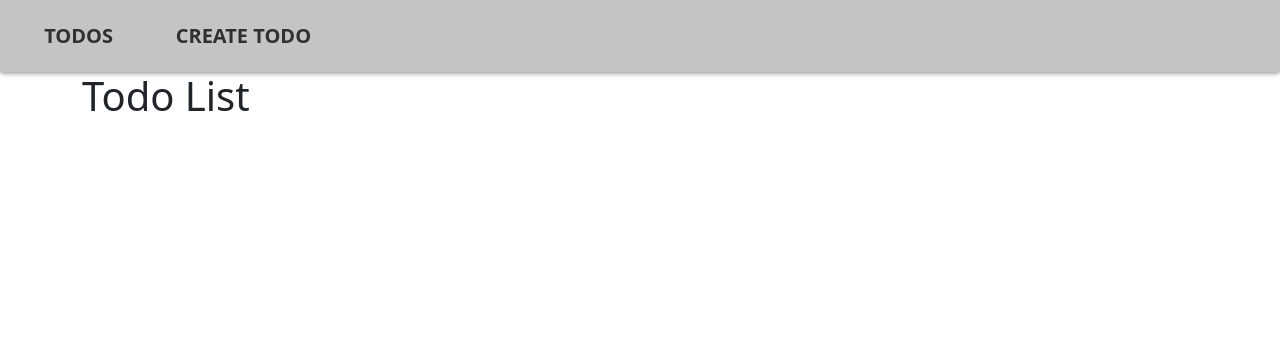
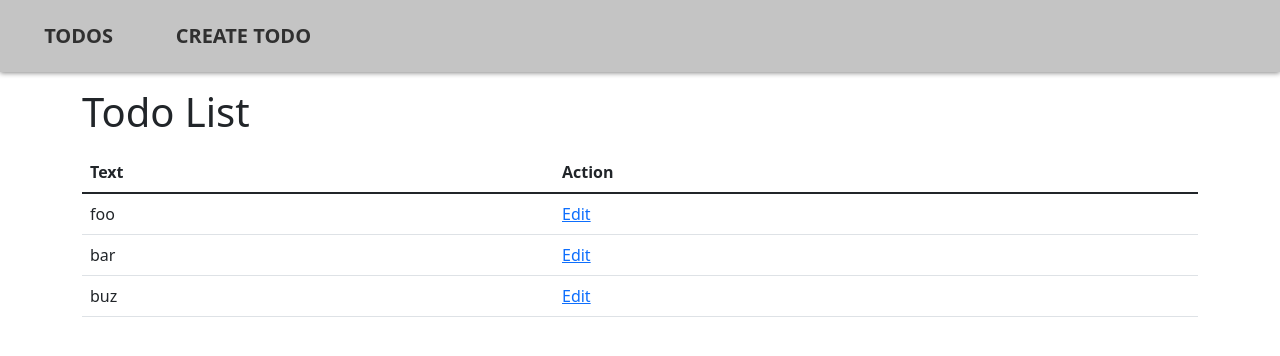
Before and after one commit to Cha-er-si/CRUD_MERN, a React (Create React App) app: page / in a window 1280 px wide. Shown: the top 356 px of the page. Built offline with nearby package versions, Linux system fonts and the light colour scheme.

Commit message:
Modified Create Todo and Todo List

```diff
--- a/src/App.css
+++ b/src/App.css
@@ -21,10 +21,12 @@
   padding-left: 2.5%;
   color: #303030 !important;
 }
+
 .navbar-item-link {
   color: #303030;
   text-decoration: none;
 }
+
 .navbar-item-link:hover {
-  color: #303030;
+  color: #1f1f1f;
 }
--- a/src/App.js
+++ b/src/App.js
@@ -1,9 +1,9 @@
 import React from 'react';
 import { Switch, Route, Link } from 'react-router-dom';
 import './App.css';
-import todoList from './components/todoList.js';
+import TodoList from './components/todoList.js';
 import editTodo from './components/editTodo.js';
-import createTodo from './components/createTodo.js';
+import CreateTodo from './components/createTodo.js';
 
 function App() {
   return (
@@ -23,9 +23,9 @@ function App() {
         </ul>
       </nav>
       <Switch>
-        <Route exact path='/' component={todoList} />
+        <Route exact path='/' component={TodoList} />
         <Route path='/edit/:id' component={editTodo} />
-        <Route path='/create' component={createTodo} />
+        <Route path='/create' component={CreateTodo} />
       </Switch>
     </div>
   );
--- a/src/components/createTodo.js
+++ b/src/components/createTodo.js
@@ -1,11 +1,40 @@
 import React from 'react';
+import { useForm } from 'react-hook-form';
+import { useHistory } from 'react-router-dom';
 
-const createTodo = () => {
+const CreateTodo = () => {
+  const { register, handleSubmit } = useForm();
+  const history = useHistory();
+
+  const onSubmit = handleSubmit((data) => {
+    alert(JSON.stringify(data));
+    history.push('/');
+  });
+
   return (
     <div className='container'>
-      <h1>Create Todo Item</h1>
+      <div className='mt-3'>
+        <h1>Create Todo Item</h1>
+        <form onSubmit={onSubmit}>
+          <div className='form-group'>
+            <label htmlFor='text'>Text:</label>
+            <input
+              {...register('text', { required: true })}
+              className='form-control'
+              type='text'
+              name='text'
+              id='text'
+            />
+          </div>
+          <div className='form-group'>
+            <button type='submit' className='btn btn-primary'>
+              Create Todo
+            </button>
+          </div>
+        </form>
+      </div>
     </div>
   );
 };
 
-export default createTodo;
+export default CreateTodo;
--- a/src/components/todoList.js
+++ b/src/components/todoList.js
@@ -1,11 +1,42 @@
-import React from 'react';
+import React, { useState, useEffect } from 'react';
+import { Link } from 'react-router-dom';
 
-const todoList = () => {
+const TodoList = () => {
+  const [items, setItems] = useState([]);
+
+  useEffect(() => {
+    setItems([
+      { text: 'foo', id: 0 },
+      { text: 'bar', id: 1 },
+      { text: 'buz', id: 2 },
+    ]);
+  }, []);
+
   return (
     <div className='container'>
-      <h1>Todo List</h1>
+      <div className='mt-3'>
+        <h1>Todo List</h1>
+        <table className='table table-stripped mt-3'>
+          <thead>
+            <tr>
+              <th>Text</th>
+              <th>Action</th>
+            </tr>
+          </thead>
+          <tbody>
+            {items.map((todo) => (
+              <tr key={todo.id}>
+                <td>{todo.text}</td>
+                <td>
+                  <Link to={`/edit/${todo.id}`}>Edit</Link>
+                </td>
+              </tr>
+            ))}
+          </tbody>
+        </table>
+      </div>
     </div>
   );
 };
 
-export default todoList;
+export default TodoList;
```
